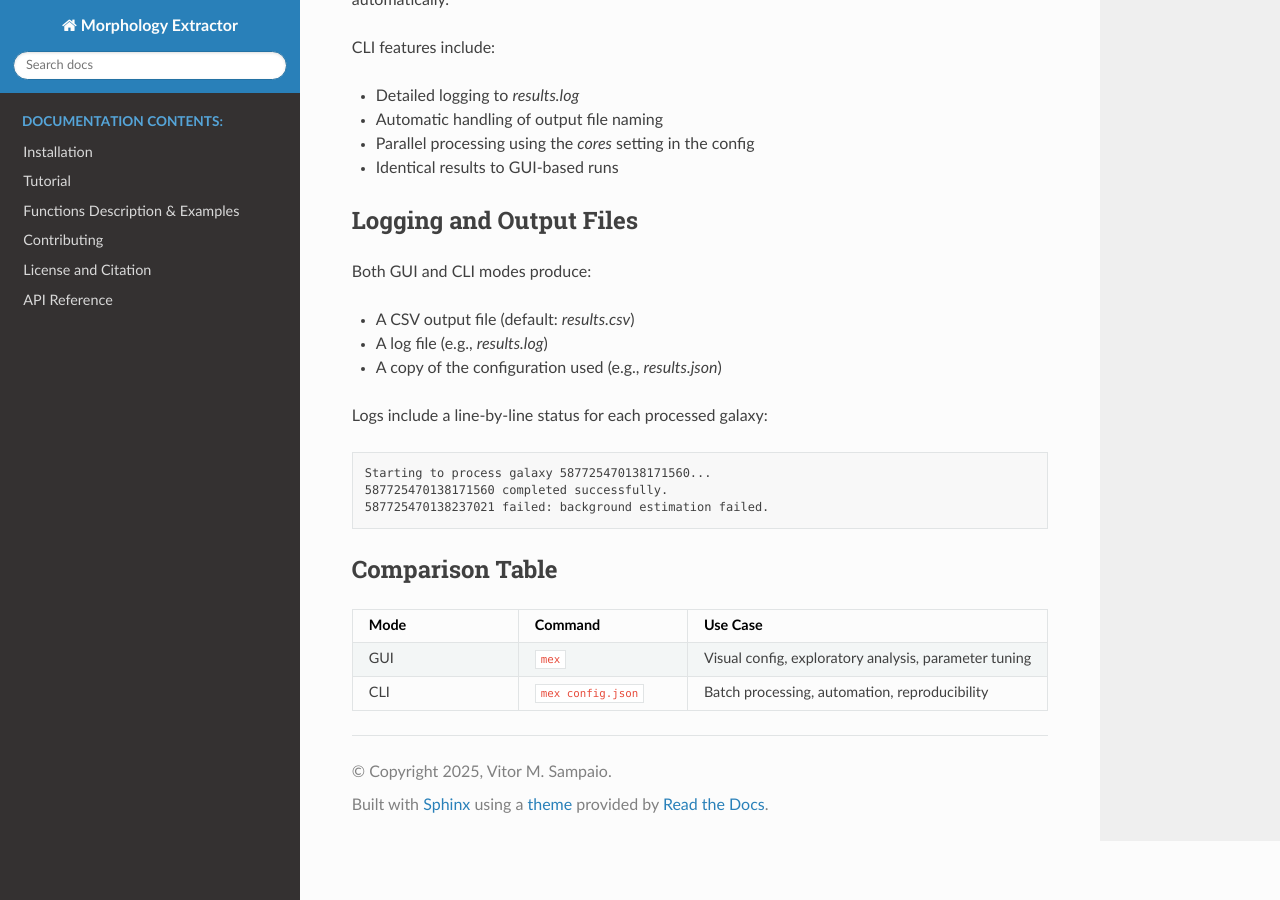
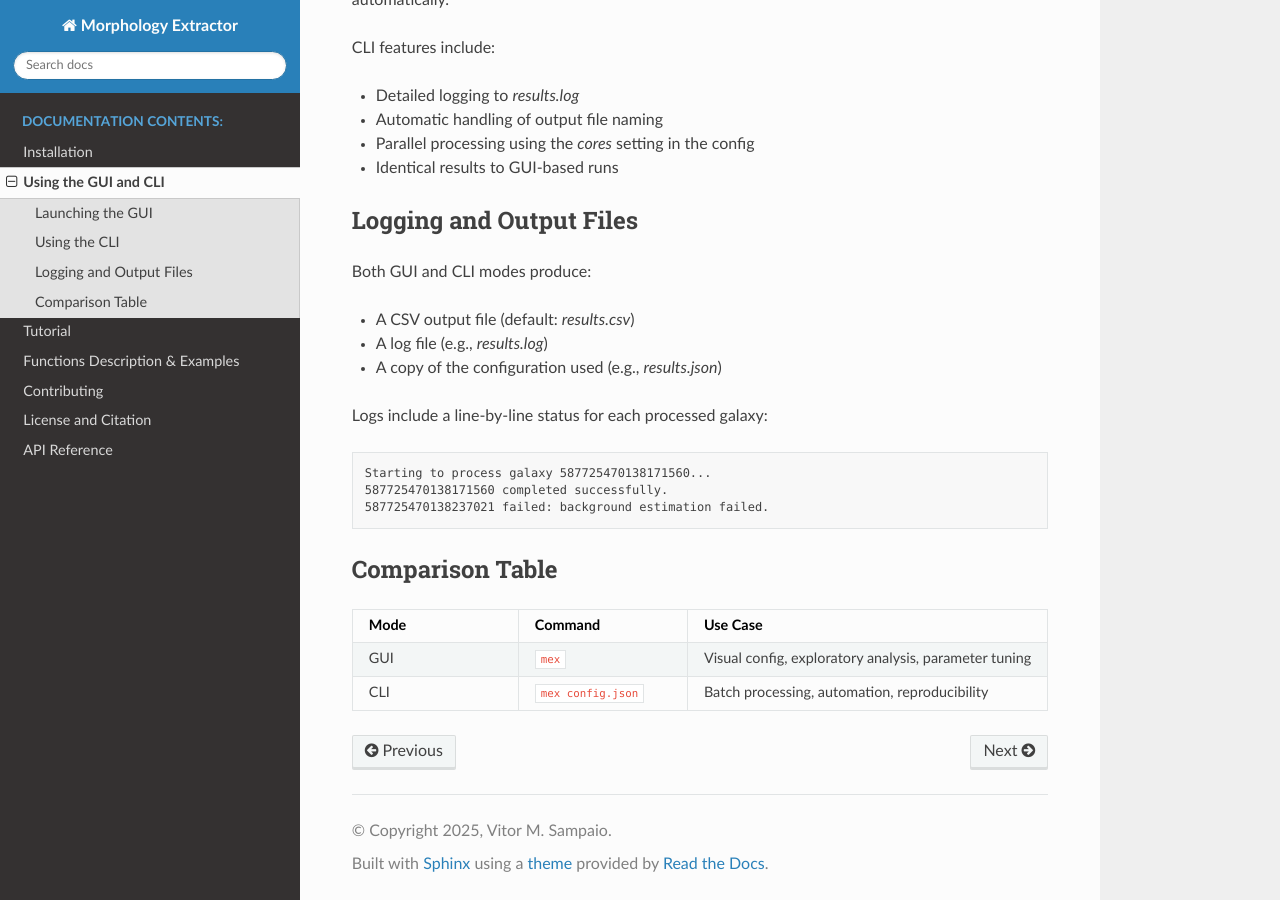
Before and after one commit to vitorms99/MorphologyExtractor, a Sphinx documentation site: the page built from docs/source/gui_cli.rst, in a window 1280 px wide and 900 px high, scrolled down 945 px. Built offline with Sphinx 7.4.7 and the Read the Docs theme 3.1.0, drawn with Linux system fonts in a browser that asks for light colours; pages that are not in the unit, such as notebooks, are missing from menus.

```diff
--- a/docs/source/index.rst
+++ b/docs/source/index.rst
@@ -28,9 +32,9 @@ Whether you're studying galaxy evolution in clusters, exploring disturbed morpho
    :caption: Documentation Contents:
 
    installation
+   gui_cli
    tutorial/tutorial_index
    functions/functions_index
-   GUI
    contributing
    license_and_citation
    api/modules
```
Also changed, not shown: other parts of docs/source/index.rst (+4 -0 lines).
